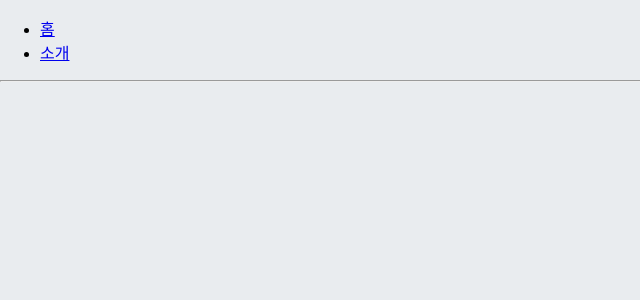
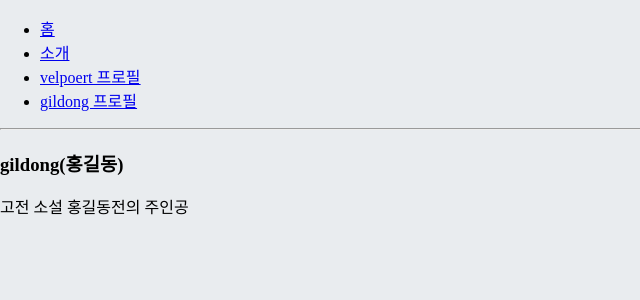
Before and after one commit to yhyem/react-practice, a React (Create React App) app: page /profile/gildong in a window 1280 px wide. Shown: the top 300 px of the page, without its empty margins (0-640 px from the left). Built offline with nearby package versions, Linux system fonts and the light colour scheme; the HTML template or start-up script is replaced by a standard one.

Commit message:
react-router : url 파라미터

```diff
--- a/src/App.js
+++ b/src/App.js
@@ -16,6 +16,7 @@
 import { Route, Link } from 'react-router-dom';
 import Home from './Router/Home';
 import About from './Router/About';
+import Profile from './Router/Profile';
 
 // function getRandomColor() {
 //   return '#' + Math.floor(Math.random() * 16777215).toString(16);
@@ -199,10 +200,17 @@
         <li>
           <Link to='/about'>소개</Link>
         </li>
+        <li>
+          <Link to='/profile/velopert'>velpoert 프로필</Link>
+        </li>
+        <li>
+          <Link to='/profile/gildong'>gildong 프로필</Link>
+        </li>
       </ul>
       <hr />
       <Route path='/' component={Home} exact={true} />
       <Route path={['/about', '/info']} component={About} />
+      <Route path="/profile/:username" component={Profile} />
     </div>
   )
 
--- /dev/null
+++ b/src/Router/Profile.js
@@ -0,0 +1,28 @@
+import React from "react";
+
+const data = {
+    velopert: {
+        name: '김민준',
+        description: '리액트를 좋아하는 개발자'
+    },
+    gildong: {
+        name: '홍길동',
+        description: '고전 소설 홍길동전의 주인공'
+    }
+};
+
+const Profile = ({ match }) => {
+    const { username } = match.params;
+    const profile = data[username];
+    if (!profile) {
+        return <div>존재하지 않는 사용자입니다.</div>
+    }
+    return (
+        <div>
+            <h3>{username}({profile.name})</h3>
+            <p>{profile.description}</p>
+        </div>
+    )
+}
+
+export default Profile;
```
